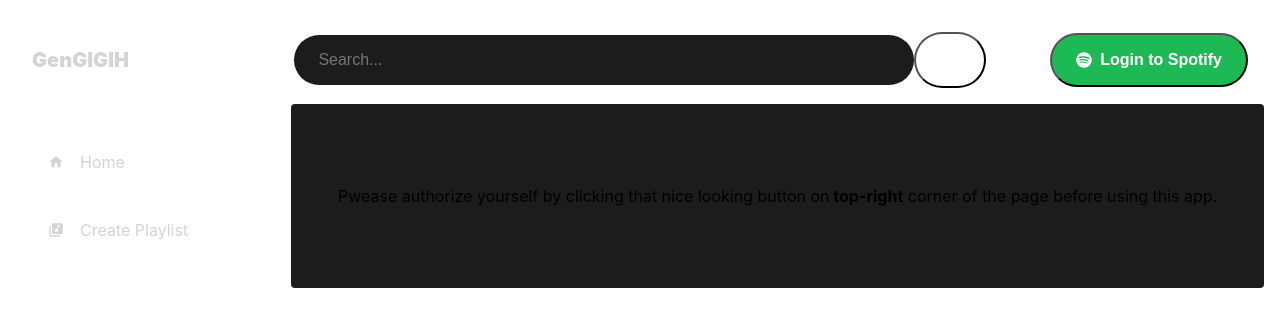
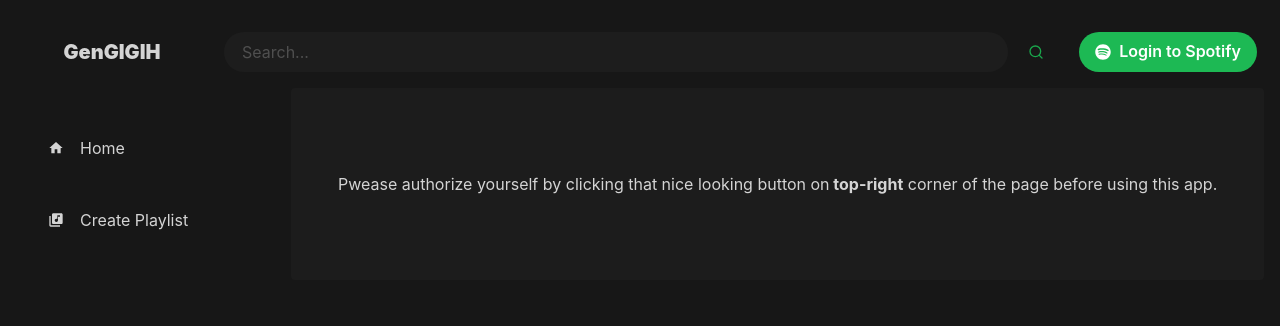
Before and after one commit to koentjoroo/generasi-gigih-homework, a React (Create React App) app: page / in a window 1280 px wide. Shown: the top 326 px of the page. Built offline with nearby package versions, Linux system fonts and the light colour scheme.

Commit message:
Replace `Navbar` with `Header`

```diff
--- a/src/App.js
+++ b/src/App.js
@@ -1,29 +1,33 @@
 import './App.css'
+import theme from './theme'
 import Homepage from './pages/Homepage'
 import CreatePlaylist from './pages/CreatePlaylist'
-import Navbar from './components/Navbar'
+import Header from './components/Header'
 import Sidebar from './components/Sidebar'
 import { BrowserRouter, Switch, Route, Redirect } from 'react-router-dom'
 import { useSelector } from 'react-redux'
+import { ChakraProvider } from '@chakra-ui/react'
 
 function App() {
   const { isAuthenticated } = useSelector(state => state.auth)
   return (
     <div className="App">
-      <BrowserRouter>
-        <Navbar />
-        <main>
-        <Sidebar />
+      <ChakraProvider theme={theme}>
+        <BrowserRouter>
+          <Header />
+          <main>
+          <Sidebar />
           <Switch>
-            <Route path='/create-playlist' >
+            <Route exact path='/create-playlist' >
               { isAuthenticated ? <CreatePlaylist /> : <Redirect to='/' />}
             </Route>
-            <Route path='/' >
+            <Route exact path='/' >
               <Homepage />
             </Route>
           </Switch>
-        </main>
-      </BrowserRouter>
+          </main>
+        </BrowserRouter>
+      </ChakraProvider>
     </div>
   )
 }
--- /dev/null
+++ b/src/components/Header/index.jsx
@@ -0,0 +1,113 @@
+import {
+  Grid,
+  Center,
+  Text,
+  Link,
+  Input,
+  Button,
+  IconButton,
+  useToast,
+  Avatar,
+} from '@chakra-ui/react'
+import { FiSearch, FiActivity } from 'react-icons/fi'
+import { FaSpotify } from 'react-icons/fa'
+import { useSelector, useDispatch } from 'react-redux'
+import { useState } from 'react'
+import { setTracks } from '../../store/playlist'
+import { authorize, getTracks } from '../../libs/spotify'
+
+const Header = () => {
+  const [query, setQuery] = useState('')
+
+  const dispatch = useDispatch()
+  const toast = useToast()
+  const { isAuthenticated, accessToken, user } = useSelector(
+    state => state.auth
+  )
+
+  const handleSubmit = e => {
+    e.preventDefault()
+    if (query.length <= 3) {
+      return toast({
+        title: 'Query Error!',
+        description: 'Query must have at least 3 letters.',
+        status: 'error',
+        duration: 9000,
+        isClosable: true,
+      })
+    }
+    getTracks(accessToken, {
+      q: query,
+      type: 'track',
+      limit: 12,
+    }).then(res => dispatch(setTracks(res.tracks.items)))
+  }
+
+  return (
+    <Grid templateColumns="15vw 1fr 15vw" gap={4}>
+      <HeaderItem>
+        <Link
+          fontSize="xl"
+          fontWeight="black"
+          href="/"
+          _hover={{ opacity: 0.8 }}
+        >
+          GenGIGIH
+        </Link>
+      </HeaderItem>
+      <form onSubmit={handleSubmit}>
+        <HeaderItem>
+          <Input
+            type="text"
+            placeholder="Search..."
+            mr={2}
+            bg="trueGray.800"
+            borderRadius="64px"
+            isDisabled={!isAuthenticated}
+            value={query}
+            onChange={e => setQuery(e.target.value)}
+            _hover={{  }}
+            _placeholder={{ color: 'trueGray.400' }}
+          />
+          <IconButton
+            isRound
+            variant="ghost"
+            icon={<FiSearch />}
+            _hover={{ bg: 'trueGray.800' }}
+          />
+        </HeaderItem>
+      </form>
+      <HeaderItem>
+        {isAuthenticated ? (
+          <>
+            <Text mr={4} fontWeight="bold">
+              {user.display_name}
+            </Text>
+            <Avatar
+              name={user.display_name}
+              src={user.images?.[0].url ?? 'https://picsum.photos/36'}
+            ></Avatar>
+          </>
+        ) : (
+          <Button
+            leftIcon={<FaSpotify />}
+            colorScheme="brand"
+            onClick={authorize}
+          >
+            Login to Spotify
+          </Button>
+        )}
+      </HeaderItem>
+    </Grid>
+  )
+}
+
+const HeaderItem = props => {
+  return (
+    <Center w="100%" h="72px">
+      {props.children}
+    </Center>
+  )
+}
+
+export default Header
```
